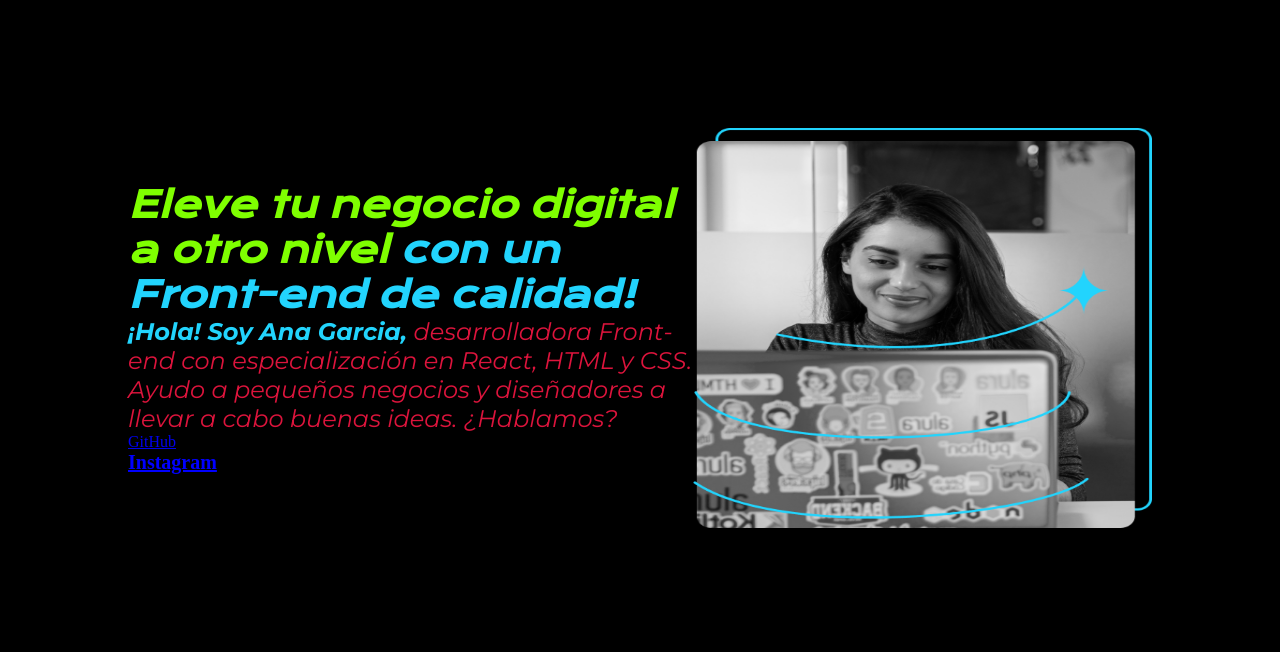
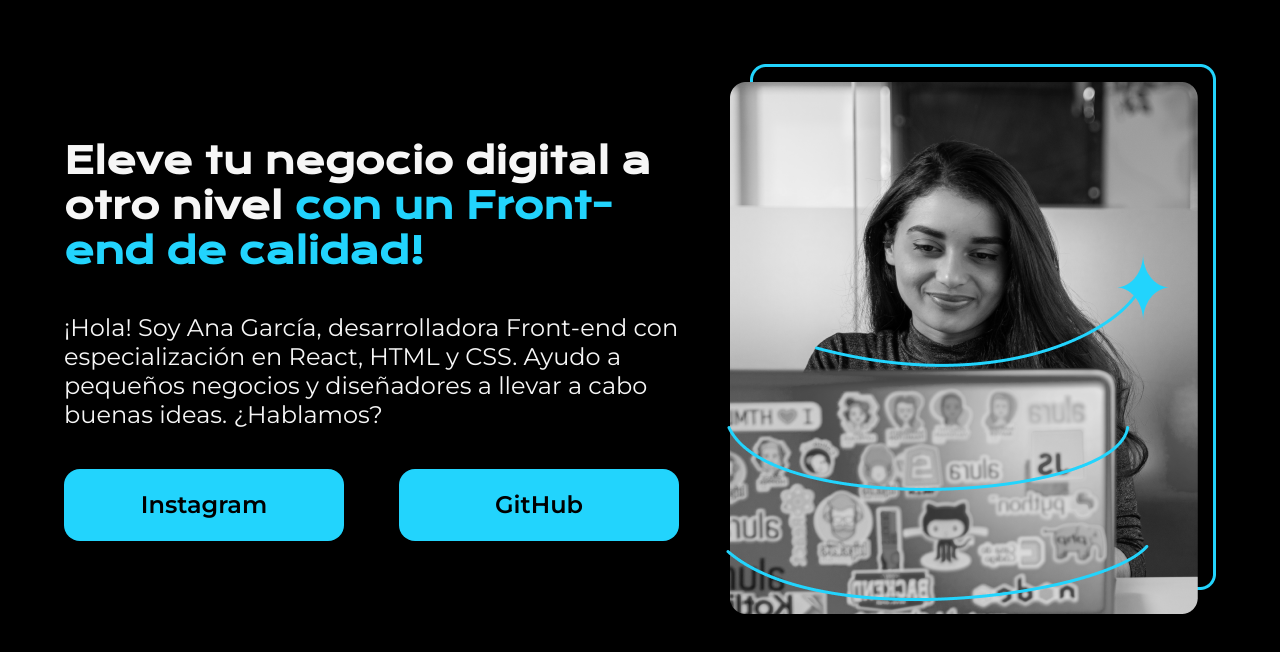
Before and after one commit to willian-ai/HTML-Y-CSS, a plain HTML site: page desarrollo estructura y tags/portafolio/index.html in a window 1280 px wide. Drawn offline with nearby package versions, Linux system fonts and the light colour scheme.

Commit message:
cambios finalizados en la presentacion del portafolio

```diff
--- a/desarrollo estructura y tags/portafolio/index.html
+++ b/desarrollo estructura y tags/portafolio/index.html
@@ -6,31 +6,30 @@
     <title>Portafolio</title>
     <link rel="stylesheet" href="style.css">
 </head>
+</head>
 <body>
-    <header>
+    <header></header>
+    <main class="presentacion">
+        <section class="presentacion__contenido">
+            <h1 class="presentacion__contenido__titulo">
+                Eleve tu negocio digital a otro nivel
+                <strong class="titulo-destaque">con un Front-end de calidad!
+                </strong></h1>
+                <p class="presentacion__contenido__texto">¡Hola! Soy Ana García, desarrolladora Front-end con
+                    especialización en React, HTML y CSS. Ayudo a pequeños
+                    negocios y diseñadores a llevar a cabo buenas ideas.
+                    ¿Hablamos?
 
-    </header>
-    <main class="presentacion">
-        <section class="presentacion_contenido">
-            <h1 class="presentacion_contenido_titulo">Eleve tu negocio digital a otro nivel <strong class="static"> con un Front-end de calidad! </strong>
-            </h1>
-            <p class="presentacion_contenido_texto">
-                <strong class="static"> ¡Hola! Soy Ana Garcia,</strong>
-                desarrolladora Front-end con especialización en React, HTML y CSS.
-                Ayudo a pequeños negocios y diseñadores a llevar a cabo buenas ideas. ¿Hablamos?
-            </p>
-            <a class="presentacion_contenido_link" href="https://github.com">GitHub</a>
-            <br>
-            <a  class="presentacion_contenido_link2" href="https://www.instagram.com">Instagram</a>
-            <br>
+                </p>
+                <div class="presentacion__enlaces">
+                    <a class="presentacion__enlaces__link" href="https://instagram.com/">Instagram</a>
+                    <a class="presentacion__enlaces__link" href="https://github.com/">GitHub</a>
+                </div>
+
         </section>
-        <img src="ana-garcia.png" alt="imagen de ana garcia trabajando" width="500" height="400">
-
-
-
+            <img src="ana-garcia.png" alt="Foto de Ana García desarrolando un proyecto">
     </main>
-    <footer>
-
-    </footer>
+    <footer></footer>
 </body>
 </html>
+</html>
--- a/desarrollo estructura y tags/portafolio/style.css
+++ b/desarrollo estructura y tags/portafolio/style.css
@@ -1,68 +1,62 @@
 
-@import url('https://fonts.googleapis.com/css2?family=Krona+One&family=Montserrat:ital,wght@0,100..900;1,100..900&display=swap');
-*{
-    margin: 0px;
-    padding: 0px;
+@import url('https://fonts.googleapis.com/css2?family=Krona+One&family=Montserrat:wght@400;600&display=swap');
 
+
+* {
+    padding: 0;
+    margin:0;
 }
-/*
-p, h1, h4, img, a, table, section, select, form, td, tr, span, input, label, li, ol, ul{
-    margin: 10px;
-    border: 2px solid black;
-    padding: 5px;
-}
-    */
-h1{
-    color: chartreuse;
-    font-style: italic;
-}
-p{
-    color: crimson;
-    font-style: oblique;
-}
+
 body{
-    background-color: black;
-    color: white;
     height: 100vh;
     box-sizing: border-box;
-}
-/*
-strong{
-    color: #22D4FD;
-}
-*/
-.static{
-    color: #22D4FD;
+    background-color: #000000;
+    color: #F6F6F6;
 }
 
-li{
-    color: blueviolet;
 
+.titulo-destaque {
+    color: #22D4FD; ;
 }
-.presentacion{
+
+.presentacion {
+    margin: 5%  5%;
     display: flex;
     align-items: center;
-    margin: 10%;
     justify-content: space-between;
 }
-.presentacion_contenido{
+
+.presentacion__contenido{
     width: 615px;
-}
-.presentacion_contenido_titulo{
-    font-size: 36px;
-    font-family: "Krona One", serif;
-}
-.presentacion_contenido_texto{
-    font-size: 24px;
-    font-family: "Montserrat", serif;
+    display: flex;
+    flex-direction: column;
+    gap: 40px;
 }
 
-.presentacion_contenido_link{
-    font-weight: 300 !important;
+.presentacion__contenido__titulo{
+    font-size: 36px;
+    font-family: 'Krona One', sans-serif;
 }
-.presentacion_contenido_link2{
-    font-size: 125%;
-    font-weight: bold;
+
+.presentacion__contenido__texto{
+    font-size: 24px;
+    font-family: 'Montserrat', sans-serif;
+}
+
+.presentacion__enlaces{
+    display: flex;
+    justify-content: space-between;
+}
+
+.presentacion__enlaces__link{
+    background-color: #22D4FD;
+    width: 280px;
     text-align: center;
-    color: blue;
+    border-radius: 16px;
+    font-size: 24px;
+    font-weight: 600;
+    padding: 21.5px 0;
+    text-decoration: none;
+    color: #000000;
+    font-family: 'Montserrat', sans-serif;
 }
```
